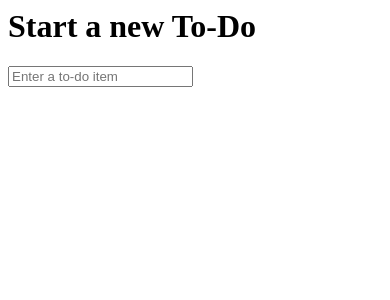
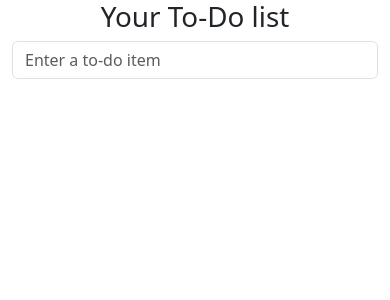
Before and after one commit to kkkkkathrine/TSDT, a Django app: page / in a window 390 px wide. Shown: the top 300 px of the page. Run offline with Django 5.2, Linux system fonts and the light colour scheme; some libraries are stand-ins or nearby versions.

Commit message:
message 21: refactor templates to use a base template

```diff
--- /dev/null
+++ b/lists/templates/base.html
@@ -0,0 +1,31 @@
+<!DOCTYPE html>
+<html lang="en">
+<head>
+    <meta charset="utf-8">
+    <meta http-equiv="X-UA-Compatible" content="IE=edge">
+    <meta name="viewport" content="width=device-width, initial-scale=1">
+    <title>To-Do lists</title>
+    <link href="/static/bootstrap/css/bootstrap.min.css" rel="stylesheet">
+</head>
+    <body>
+        <div class="container">
+            <div class="row">
+                <div class="col-md-6 offset-md-3 jumbotron">
+                    <div class="text-center">
+                        <h1>{% block header_text %}{% endblock %}</h1>
+                        <form method="POST" action="{% block form_action %}{% endblock %}">
+                            <input name="item_text" class="form-control input-lg" id="id_new_item" placeholder="Enter a to-do item"/>
+                            {% csrf_token %}
+                        </form>
+                    </div>
+                </div>
+            </div>
+            <div class="row">
+                <div class="col-md-6 offset-md-3">
+                    {% block table %}
+                    {% endblock %}
+                </div>
+            </div>
+        </div>
+    </body>
+</html>
--- a/lists/templates/home.html
+++ b/lists/templates/home.html
@@ -1,18 +1,5 @@
-<html>
-    <head>
-        <title>To-Do lists</title>
-    </head>
-    <body>
-        <h1>Start a new To-Do</h1>
-        <form method="POST" action="/lists/new">
-            <input name="item_text" id="id_new_item" placeholder="Enter a to-do item" />
-            {% csrf_token %}
-        </form>
+{% extends 'base.html' %}
 
-        <table id="id_list_table">
-            {% for item in items %}
-            <tr><td>{{ forloop.counter }}: {{ item.text }}</td></tr>
-            {% endfor %}
-        </table>
-    </body>
-</html>
+{% block header_text %}Your To-Do list{% endblock %}
+
+{% block form_action %}/lists/new/{% endblock %}
```
Also changed, not shown: lists/templates/list.html (+11 -16 lines).
